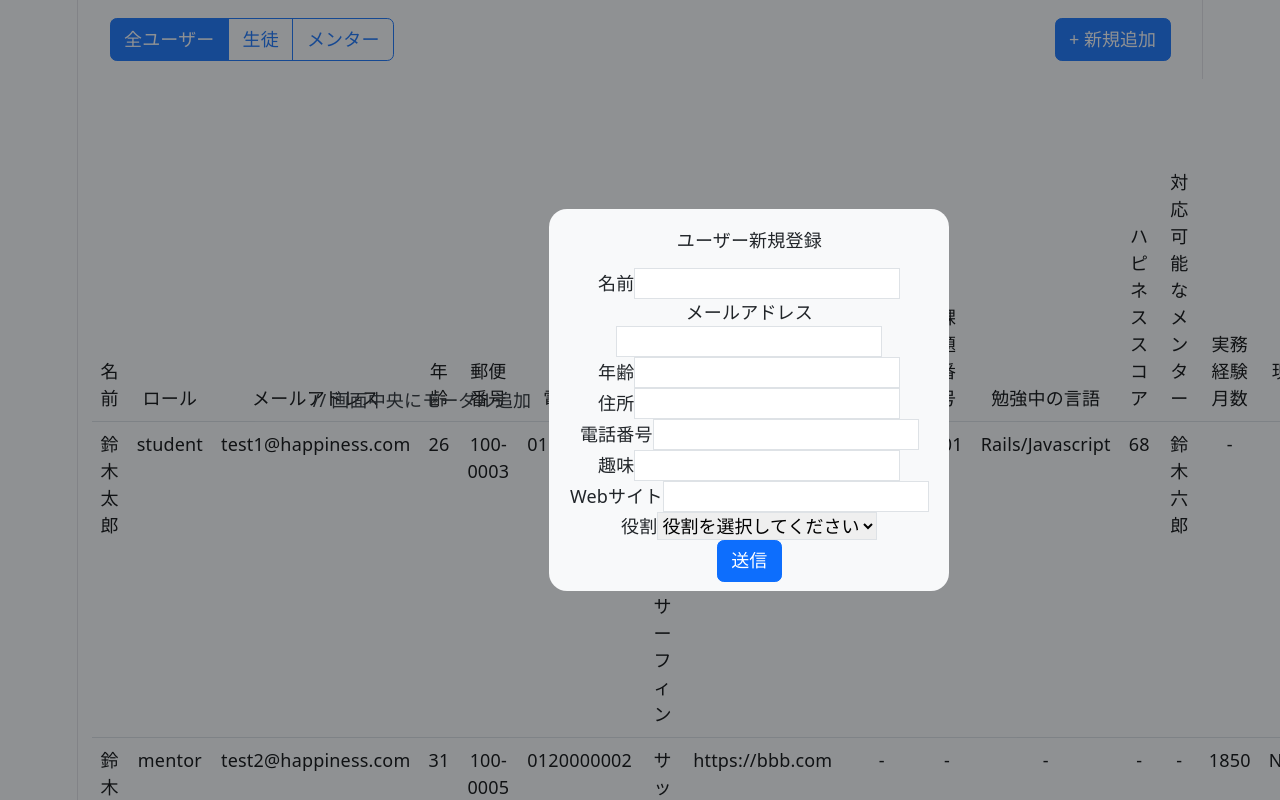
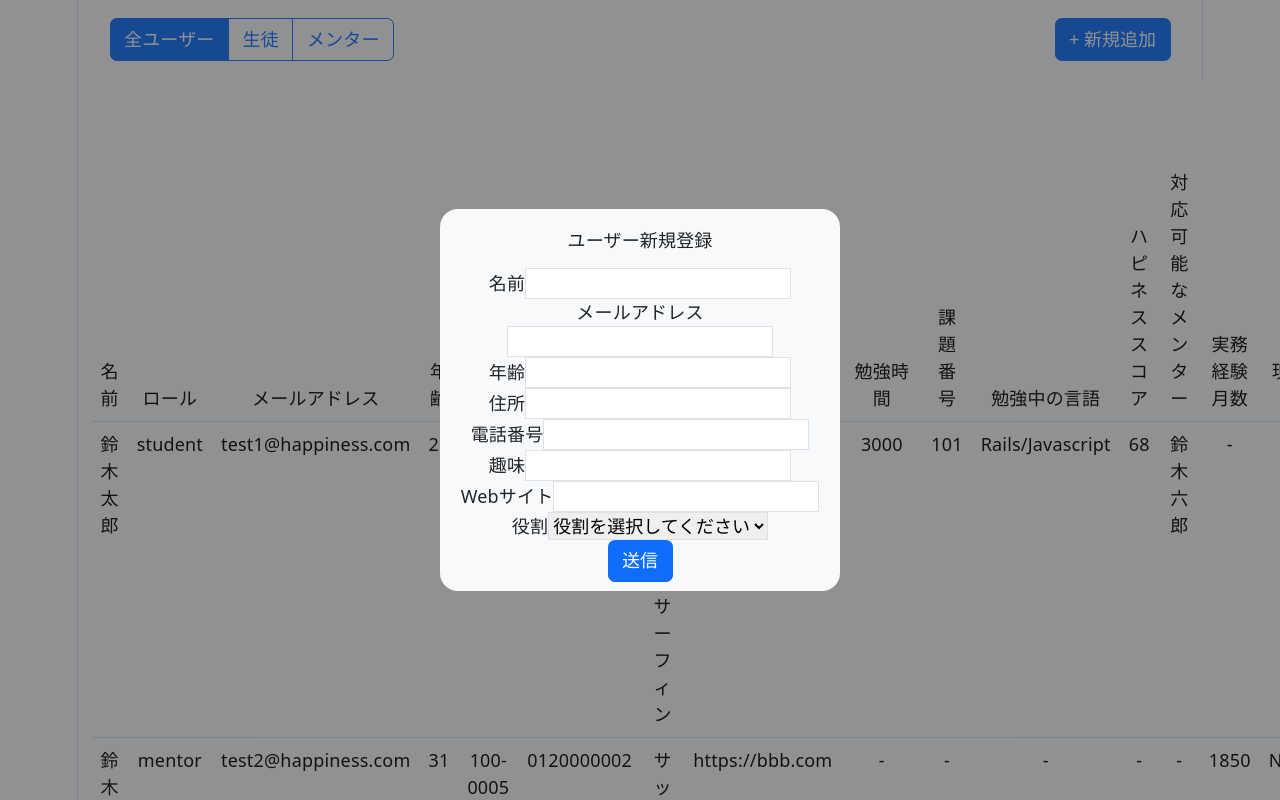
Before and after one commit to lokusuke/react-mentor-system, a React (Vite) app: page / in a window 1280 px wide. Both pictures are taken after a click on the button "+ 新規追加". Shown: the top 800 px of the page. Built offline with nearby package versions, Linux system fonts and the light colour scheme; the HTML template or start-up script is replaced by a standard one.

Commit message:
共通化したモーダル部分のコメントを変更

```diff
--- a/src/components/common/Modal.tsx
+++ b/src/components/common/Modal.tsx
@@ -5,14 +5,13 @@ type Props = {
   className?: string;
 };
 
+// モーダル表示のベースとなる暗転部分
 export const Modal = ({ children, className = "" }: Props) => {
   return (
-    // 透明度50%の暗転表示
     <div
       className="position-fixed top-0 start-0 w-100 h-100 d-flex align-items-center justify-content-center bg-dark bg-opacity-50"
       style={{ zIndex: 1050 }}
     >
-      // 画面中央にモーダル追加
       <div
         className={`bg-light d-flex flex-column rounded-4 p-2 m-3 w-100 ${className}`}
         style={{ maxWidth: "400px" }}
```
